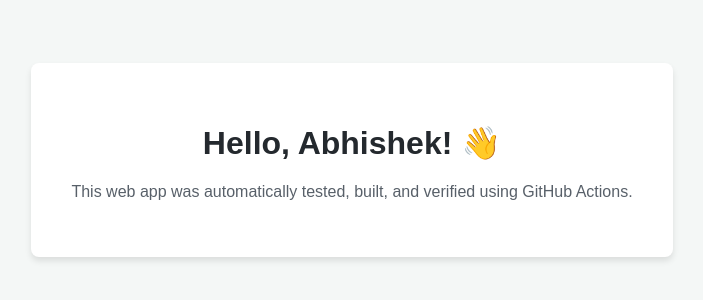
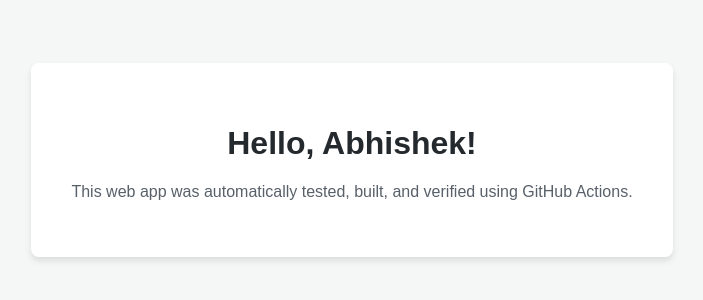
Before and after one commit to AbhishekChoudhary23/Demo-github-actions, a website: page public/index.html in a window 1280 px wide. Shown: the part 240-540 px from the top of the page, without its empty margins (288-991 px from the left). Drawn offline with Linux system fonts and the light colour scheme.

```diff
--- a/public/index.html
+++ b/public/index.html
@@ -13,7 +13,7 @@
 </head>
 <body>
     <div class="card">
-        <h1>Hello, Abhishek! 👋</h1>
+        <h1>Hello, Abhishek!</h1>
         <p>This web app was automatically tested, built, and verified using GitHub Actions.</p>
     </div>
 </body>
```
Also changed, not shown: .github/workflows/ci-pipeline.yml.
